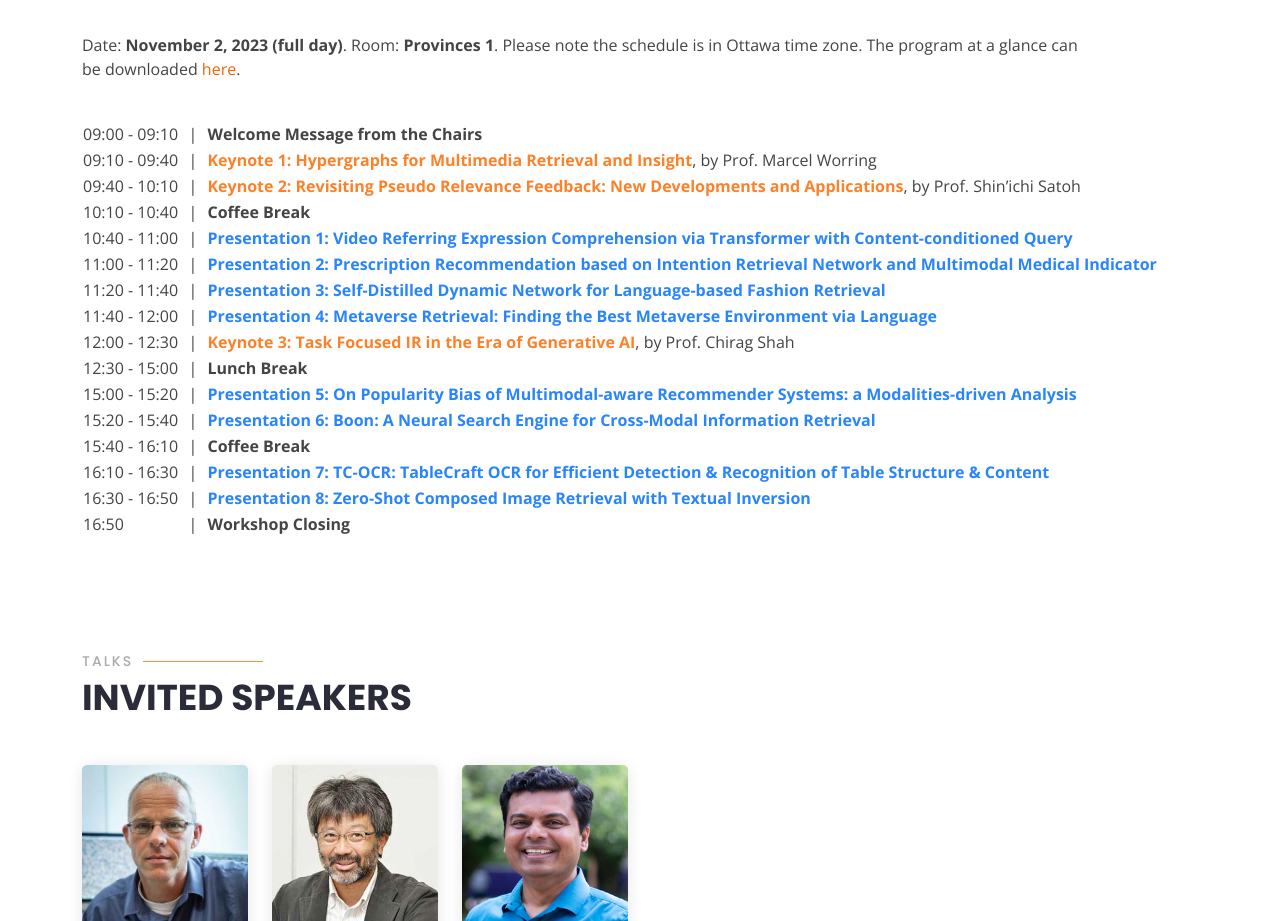
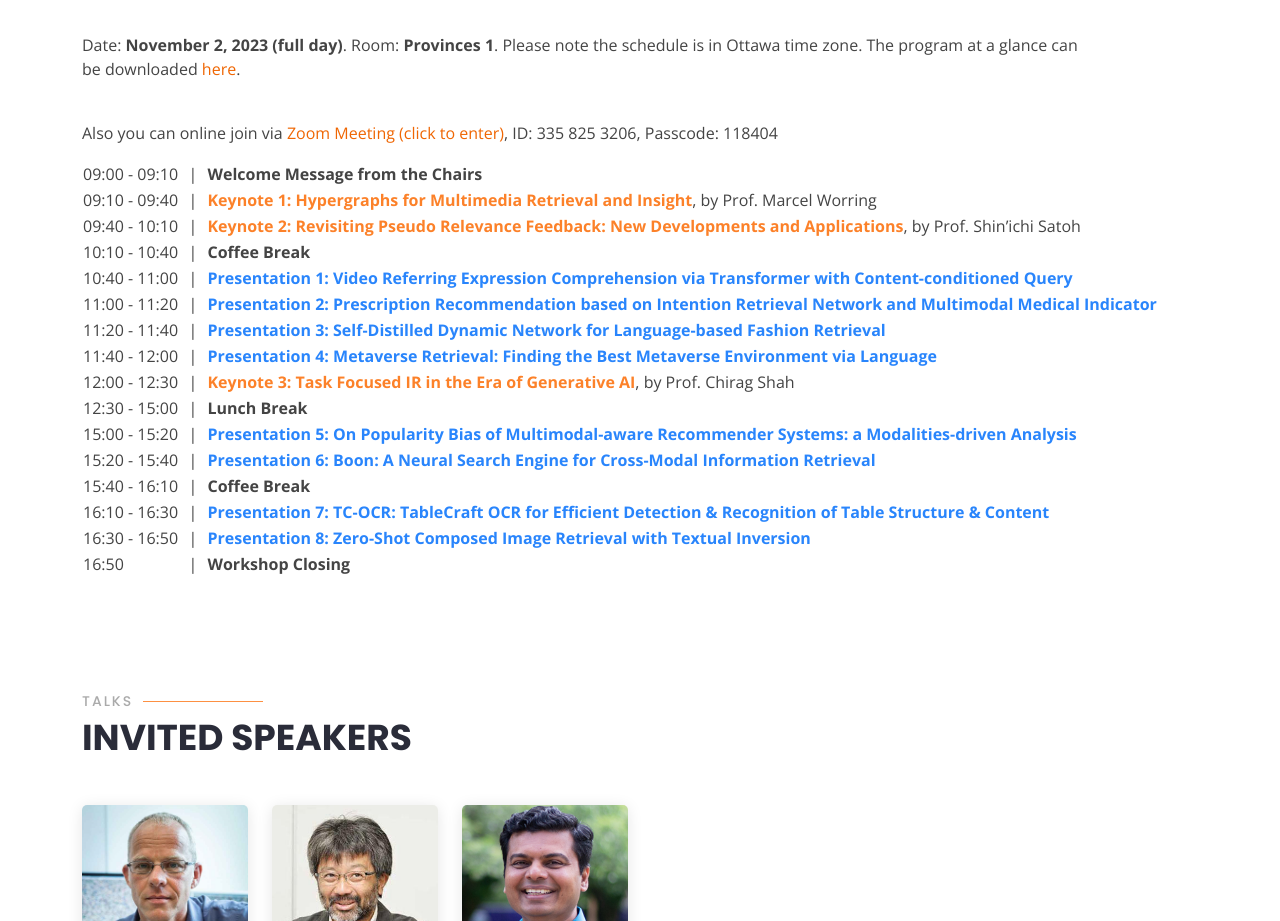
Before and after one commit to VRU-NExT/MM23-Challenge-MMRetrieval, a plain HTML site: page index.html in a window 1280 px wide. Shown: the part 3800-4721 px from the top of the page. Drawn offline with nearby package versions, Linux system fonts and the light colour scheme.

Commit message:
Update index.html

```diff
--- a/index.html
+++ b/index.html
@@ -395,6 +395,8 @@ In the context of IR, deep multimodal learning has shown the prominent potential
 		<p>Date: <b>November 2, 2023 (full day)</b>. Room: <b>Provinces 1</b>.
 		Please note the schedule is in Ottawa time zone. The program at a glance can be downloaded <a href="https://www.acmmm2023.org/wp-content/uploads/2023/10/10_04_ACM-MM-2023-Program_at_glance.pdf">here</a>.
 		</p><br>
+
+		<p>Also you can online join via <a href="https://nus-sg.zoom.us/j/3358253206?pwd=Ni9YMjNqRCtZYm42aHdIVU9wSG5hZz09">Zoom Meeting (click to enter)</a>, ID: 335 825 3206, Passcode: 118404</p>
 
                 <div class="container-table100">
                     <div class="wrap-table100">
```
